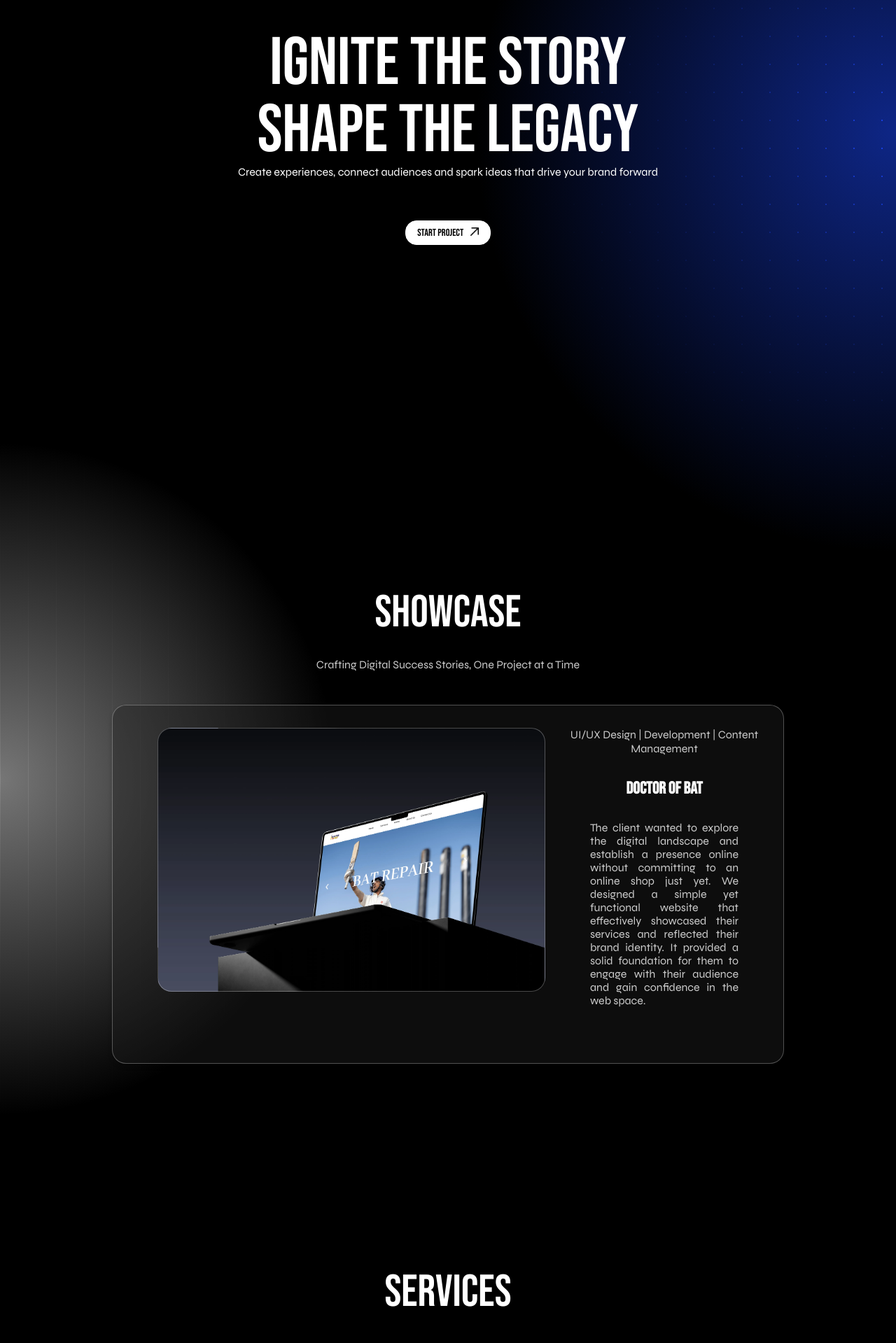
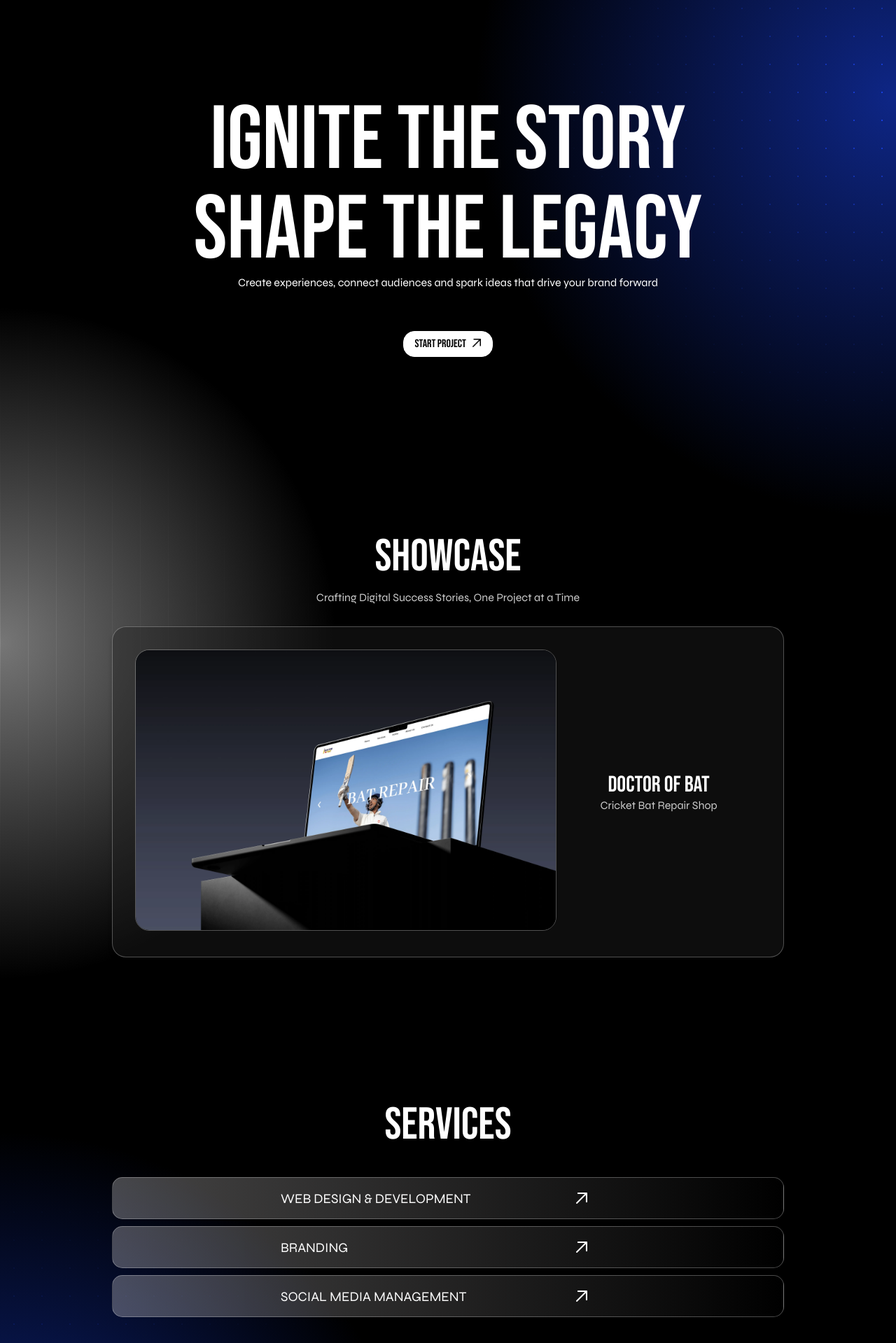
Before and after one commit to SparkHaus-Digital/SparkHaus, a React (Vite) app: page / in a window 1280 px wide. Shown: the part 120-2039 px from the top of the page at 70% size. Built offline with nearby package versions, Linux system fonts and the light colour scheme.

Commit message:
Home and Services Page Adjustments

```diff
--- a/src/css/Home.css
+++ b/src/css/Home.css
@@ -6,8 +6,11 @@
 }
 
 .main-section {
+	display: flex;
+	flex-direction: column;
+	align-items: center;
+	justify-content: center;
 	text-align: center;
-    padding: 5rem 1rem;
 	min-height: 90vh;
 }
 
@@ -20,7 +23,6 @@
 	color: #fff;
 }
 
-
 .start-project {
 	display: inline-block;
 	padding: 8px 16px;
@@ -29,7 +31,6 @@
 	color: #000000;
 	border: none;
 	border-radius: 1rem;
-  font-size: 0.9rem;
 	cursor: pointer;
 	transition: background-color 0.6s ease;
 	border: 1px solid white;
@@ -50,22 +51,20 @@
 	filter: brightness(0) invert(1);
 }
 
-  /* Showcase Section */
 .showcase {
 	text-align: center;
 	padding: 0rem 1rem;
-    margin: 0 auto;
+	margin-top: 5rem;
 }
 
 .showcase h2 {
 	text-transform: uppercase;
-    margin-bottom: 2rem;
+	margin-bottom: 1rem;
 }
 
 .showcase p {
-    font-size: 1rem;
 	color: #ccc;
-    margin-bottom: 3rem;
+	margin-bottom: 2rem;
 }
 
 /* Showcase Card */
@@ -79,51 +78,37 @@
 	box-shadow: 0 4px 6px rgba(0, 0, 0, 0.2);
 	overflow: hidden;
 	transition: all 0.8s ease-in-out;
-
 }
 
 .showcase-card:hover {
 	background: linear-gradient(to top right, transparent, #e0dddd50);
 }
 
-
 /* Image Section */
 .project-image {
 	flex: 2;
-  height: 375px;
-  background-image: url('../assets/DoB-Website-Element.webp');
-  background-size: cover;
+	place-self: center;
+}
+
+.project-image img {
+	width: 600px;
+	max-height: 400px;
+	object-fit: cover;
 	border-radius: 20px;
 	border: 1px solid #ffffff48;
-  margin-left: 2rem;
-  margin-right: 2rem;
-
 }
-
 
 .project-info {
 	flex: 1;
 	color: #fff;
 	text-align: center;
-}
-
-.project-info h3 {
-  font-size: 1.5rem;
-  font-weight: 600;
-  margin-top: 2rem
+	place-self: center;
 }
 
 .project-info span {
 	font-size: 1rem;
 	color: #ccc;
 	text-align: center;
-}
-
-.project-info p {
-    padding-left: 2rem;
-    padding-right: 2rem;
-    text-align: justify;
-    margin-top: 2rem;
 }
 
 @media (max-width: 768px) {
@@ -174,25 +159,24 @@
 	}
 }
 
-
-/* Services Section */
 .services {
   display: flex;
   flex-direction: column;
   align-items: center;
   justify-content: center;
-  height: 100vh;
   text-align: center;
   padding: 3rem 1rem;
-  max-width: 1200px;
-  margin: 0 auto;
+  margin-top: 10rem;
   text-transform: uppercase;
 }
 
 .services h2 {
-
   margin-bottom: 2rem;
   color: #fff;
+}
+
+.buttons-container {
+  width: 100%;
 }
 
 .btn-outline-light {
@@ -201,8 +185,7 @@
   border-radius: 15px;
   margin-top: 10px;
   border: 1px solid #ffffff48;
-  min-width: 300px;
-  max-width: 1000px;
+  width: 100%;
   height: 60px;
   padding: 0 3rem;
   font-size: 1.2rem;
@@ -245,40 +228,6 @@
   transform: translateY(-50%) rotate(45deg);
 }
 
-  @media (min-width: 1000px) {
-    .btn-outline-light {
-      min-width: 1164px;
-      padding: 0 22.5rem;
-
-    }
-  }
-
-  @media (max-width: 768px) {
-    .btn-outline-light img.icon {
-      right: 20px;
-    }
-    .btn-outline-light:hover .text {
-      transform: translateX(-10px);
-    }
-    .btn-outline-light:hover img.icon {
-      right: 20px;
-      transform: translateY(-50%) rotate(45deg);
-    }
-  }
-
-
-  /* Contact Section */
-  .contact {
-    text-align: center;
-    padding: 3rem 1rem;
-    color: #fff; /* Ensures white text */
-  }
-
-  .contact h2,
-  .contact p {
-    color: #fff; /* Ensures white text */
-  }
-
 .icon {
   filter: invert(100%);
   margin-left: 0.5rem;
@@ -286,3 +235,136 @@
   height: 16px; /* Icon height */
   vertical-align: right; /* Align icon with the text */
 }
+
+/* Media Query: Extra Small Devices (max-width: 479px) */
+@media (max-width: 479px) {
+	.btn-outline-light {
+		font-size: 1rem;
+		height: 50px;
+		padding: 0 1.5rem;
+	}
+
+	.btn-outline-light img.icon {
+		right: 20px;
+	}
+
+	.btn-outline-light:hover .text {
+		transform: translateX(-5px);
+	}
+
+	.btn-outline-light:hover img.icon {
+		right: 20px;
+		transform: translateY(-50%) rotate(45deg);
+	}
+}
+
+/* Media Query: Small Devices (480px - 767px) */
+@media (min-width: 480px) and (max-width: 767px) {
+	.btn-outline-light {
+		width: 100%;
+	}
+
+	.btn-outline-light img.icon {
+		right: 80px;
+	}
+
+	.btn-outline-light:hover .text {
+		transform: translateX(-10px);
+	}
+
+	.btn-outline-light:hover img.icon {
+		right: 40px;
+		transform: translateY(-50%) rotate(45deg);
+	}
+}
+
+/* Media Query: Medium Devices (768px - 991px) */
+@media (min-width: 768px) and (max-width: 991px) {
+	.btn-outline-light {
+    width: 100%;
+	}
+
+	.btn-outline-light img.icon {
+		right: 80px;
+	}
+	.btn-outline-light:hover .text {
+		transform: translateX(-20px);
+	}
+
+	.btn-outline-light:hover img.icon {
+		right: 40px;
+		transform: translateY(-50%) rotate(45deg);
+	}
+
+  .showcase-card {
+		flex-direction: column;
+		height: auto;
+		padding: 0rem;
+		min-width: 250px;
+		background: #22222200;
+		border: none;
+		box-shadow: none;
+	}
+
+	.project-image {
+		width: 100%;
+		min-height: 280px;
+		margin: 0px 0px 20px 0px;
+	}
+
+	.project-info {
+		margin: 0px;
+		padding-left: 0px;
+		text-align: center;
+	}
+
+	.project-info h3 {
+		font-size: 1.2rem;
+		margin: 0rem;
+	}
+
+	.project-info span {
+		font-size: 1rem;
+		margin: 0rem;
+	}
+}
+
+/* Media Query: Large Devices (992px - 1199px) */
+@media (min-width: 992px) and (max-width: 1199px) {
+	.btn-outline-light {
+    padding-left: 10rem;
+  }
+
+	.btn-outline-light img.icon {
+		right: 200px;
+	}
+
+	.btn-outline-light:hover .text {
+		transform: translateX(-50px);
+	}
+
+	.btn-outline-light:hover img.icon {
+		right: 40px;
+		transform: translateY(-50%) rotate(45deg);
+	}
+}
+
+/* Media Query: Extra Large Devices (1200px - 1600px) */
+@media (min-width: 1200px) and (max-width: 1600px) {
+	.btn-outline-light {
+    padding-left: 15rem;
+  }
+
+	.btn-outline-light img.icon {
+		right: 280px;
+	}
+
+	.btn-outline-light:hover .text {
+		transform: translateX(-80px);
+	}
+
+	.btn-outline-light:hover img.icon {
+		right: 60px;
+		transform: translateY(-50%) rotate(45deg);
+	}
+}
--- a/src/css/Service.css
+++ b/src/css/Service.css
@@ -9,10 +9,8 @@
   margin-top: 10rem;
 }
 
-
-
 .service-hero p {
-  max-width: 800px;
+  max-width: 1200px;
   font-size: 1rem;
 }
 
@@ -20,11 +18,13 @@
 .service-card {
   background: rgba(255, 255, 255, 0.05);
   border: 1px solid #ffffff48;
-  border-radius: 20px;
+  border-radius: 32px;
   padding: 4rem;
   margin: 12rem auto;
   min-height: 400px;
   transition: all 0.8s ease-in-out;
+  margin-left: 2rem;
+  margin-right: 2rem;
 
 }
 
@@ -34,7 +34,7 @@
 
 .service-card h2 {
   text-align: center;
-  font-size: 2rem;
+  font-size: 3rem;
   margin-bottom: 1rem;
 }
 
@@ -57,7 +57,7 @@
 }
 
 .service-details h4 {
-  font-size: 1.2rem;
+  font-size: 2rem;
   color: #fff;
   margin: 0;
   text-transform: uppercase;
@@ -72,8 +72,8 @@
 .service-card-footer {
   display: grid;
   grid-template-columns: 1fr 1fr;
-  gap: 1rem;
-  margin-top: 2rem;
+  gap: 2rem;
+  margin-top: 3rem;
 }
 
 .service-card-footer :first-child {
--- a/src/index.css
+++ b/src/index.css
@@ -109,9 +109,9 @@ button {
 }
 
 h1 {
-  font-size: 6rem;
+  font-size: 8rem;
   font-weight: normal;
-  line-height: 6rem;
+  line-height: 8rem;
 }
 
 h2 {
--- a/src/screens/Home.jsx
+++ b/src/screens/Home.jsx
@@ -33,11 +33,12 @@ const Home = () => {
 				<h2>Showcase</h2>
 				<p>Crafting Digital Success Stories, One Project at a Time</p>
 				<div className="showcase-card">
-					<div className="project-image"></div>
+					<div className="project-image">
+						<img src={dob} alt="project-image" />
+					</div>
 					<div className="project-info">
-						<span>UI/UX Design | Development | Content Management</span>
 						<h3>Doctor of Bat</h3>
-						<p>The client wanted to explore the digital landscape and establish a presence online without committing to an online shop just yet. We designed a simple yet functional website that effectively showcased their services and reflected their brand identity. It provided a solid foundation for them to engage with their audience and gain confidence in the web space.</p>
+						<span>Cricket Bat Repair Shop</span>
 					</div>
 				</div>
 			</section>
@@ -45,7 +46,7 @@ const Home = () => {
 			{/* Services Section */}
 			<section className="services">
 				<h2>Services</h2>
-				<div className="d-grid gap-3">
+				<div className="buttons-container">
 					<button className="btn btn-outline-light">
 						<span className="text">Web Design & Development</span>
 						<img src={topRightIcon} alt="arrow icon" className="icon" />
--- a/src/screens/Portfolio.jsx
+++ b/src/screens/Portfolio.jsx
@@ -20,7 +20,7 @@ const Portfolio = () => {
                     <div className="card-right">
                         <h3>DOCTOR OF BAT</h3>
                         <span>UI/UX Design | Development | Content Management</span>
-                        c
+                        <p>The client wanted to explore the digital landscape and establish a presence online without committing to an online shop just yet. We designed a simple yet functional website that effectively showcased their services and reflected their brand identity. It provided a solid foundation for them to engage with their audience and gain confidence in the web space.</p>
                     </div>
                 </div>
 
```
Lines whose indentation alone changed are shown as unchanged.
